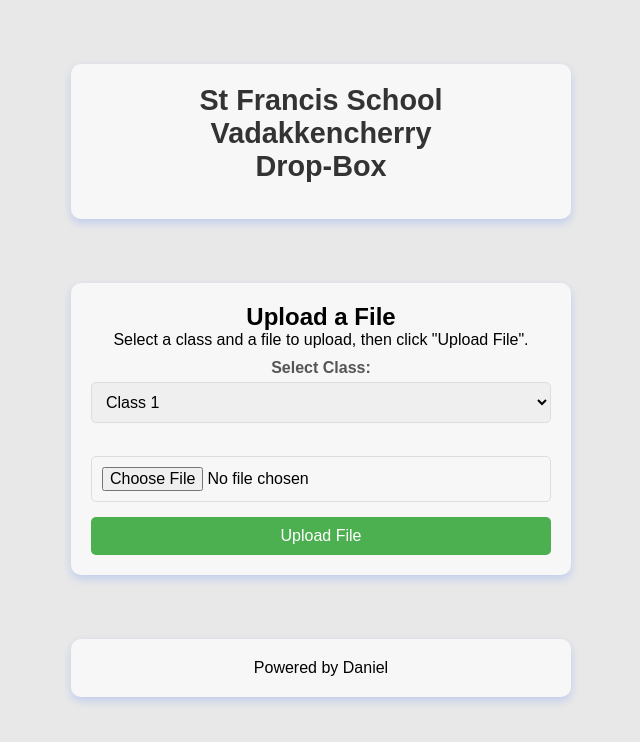
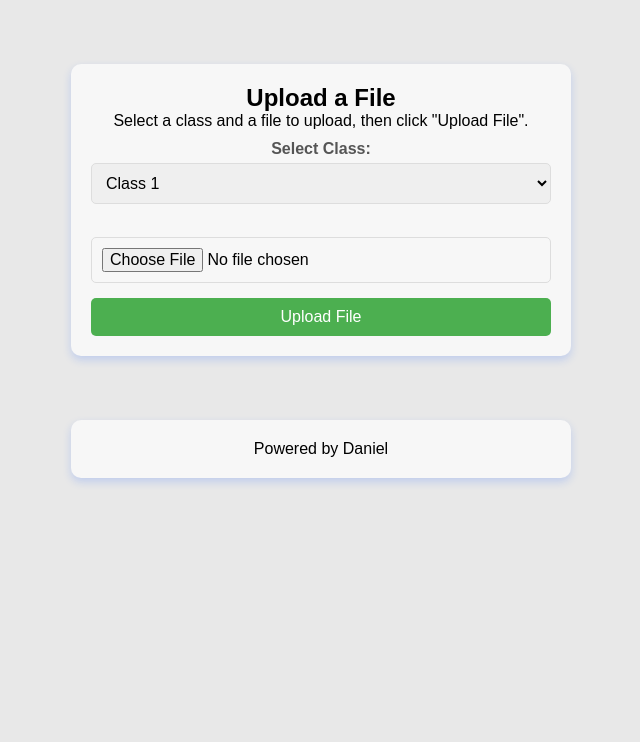
Before and after one commit to deadpool395/Drop-Box, a website: page public/index.html in a window 1280 px wide. Shown: the whole page, without its empty margins (319-959 px from the left). Drawn offline with Linux system fonts and the light colour scheme.

Commit message:
Update index.html

```diff
--- a/public/index.html
+++ b/public/index.html
@@ -7,10 +7,7 @@
   <link rel="stylesheet" href="style.css">
 </head>
 <body>
-  <div class="container">
-    <h1>St Francis School
-      <br>Vadakkencherry <br>Drop-Box</h1>
-  </div>
+
   <div class="container">
     <h2>Upload a File</h2>
 
```
